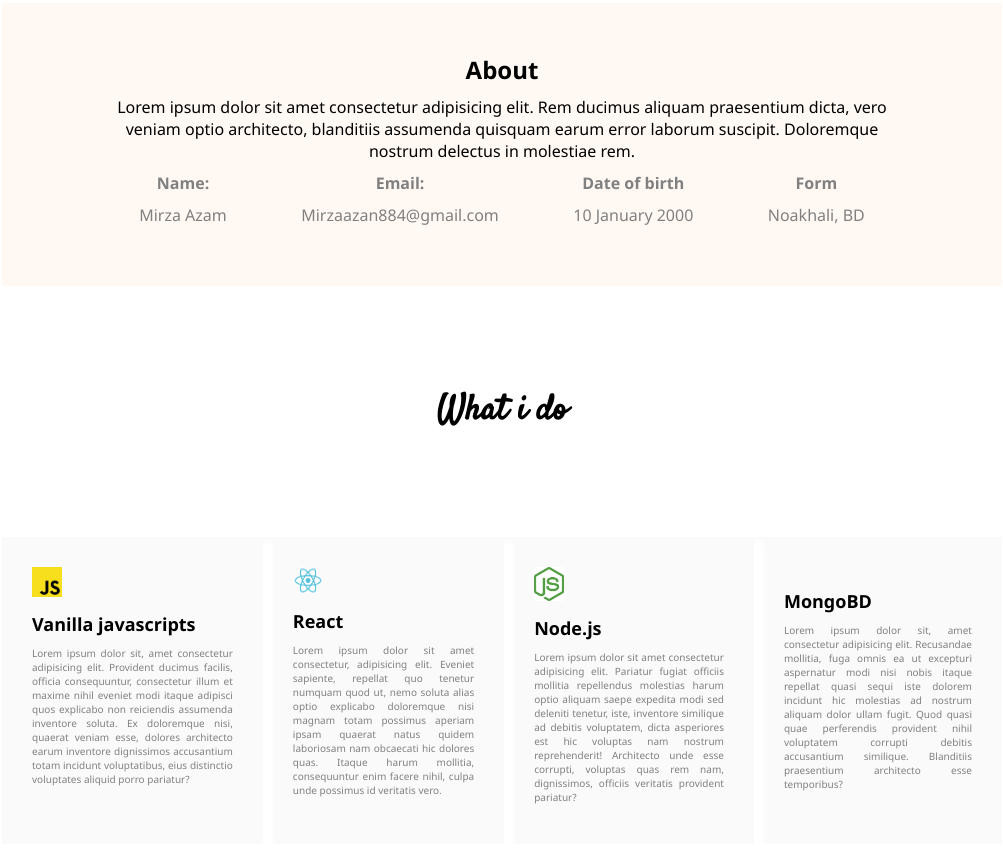
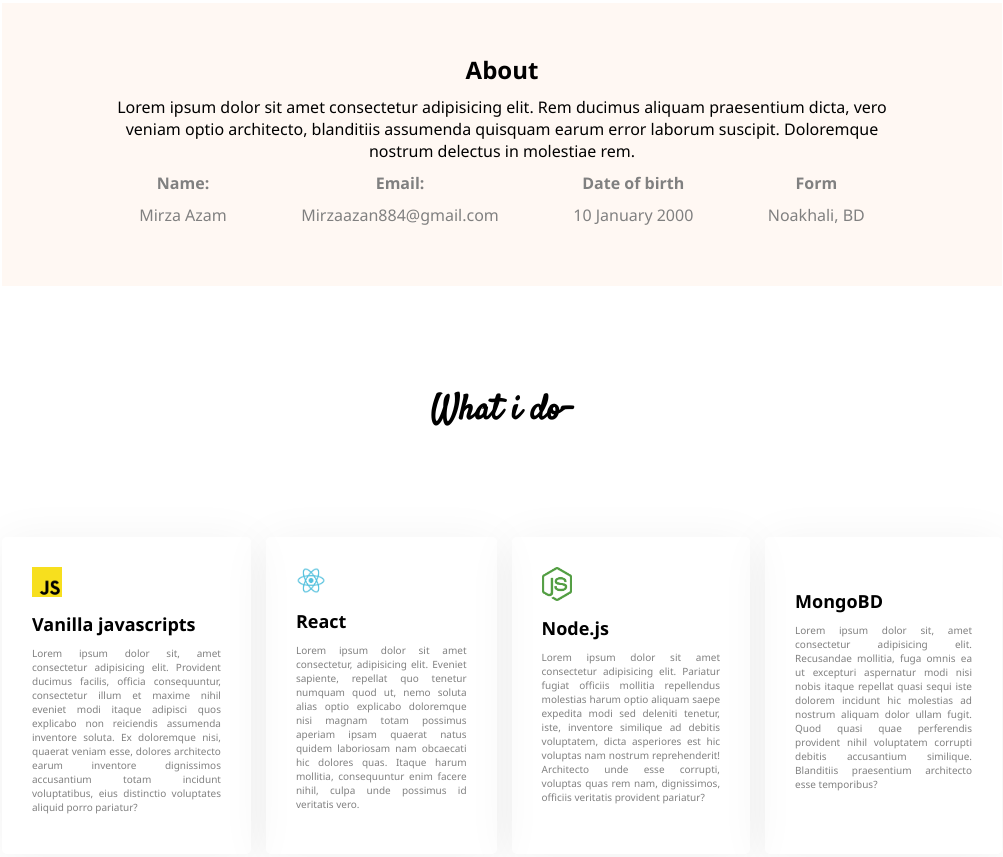
Before and after one commit to mirzaazam/New-Portfolio, a plain HTML site: page index.html in a window 1280 px wide. Shown: the part 539-1396 px from the top of the page, without its empty margins (138-1141 px from the left). Drawn offline with Linux system fonts and the light colour scheme; a web font is replaced by a local one.

Commit message:
change skills

```diff
--- a/index.html
+++ b/index.html
@@ -101,7 +101,7 @@
 
         <!--What i do section-->
         <section>
-            <h3 class="what-do">What i do</h3>
+            <h3 class="what-do">What i do-</h3>
         </section>
 
         <!--Skills section-->
--- a/style/style.css
+++ b/style/style.css
@@ -147,7 +147,7 @@ ul .btn{
     display: flex;
     max-width: 1000px;
     margin: 100px auto;
-    background: #fafafa;
+    gap: 15px;
 }
 .skills-img{
     max-width: 30px;
@@ -167,5 +167,11 @@ ul .btn{
 }
 .skills-box{
     padding: 30px;
-    box-shadow: 10px 5px 5px #fff;
+    box-shadow: 0px 6px 50px rgba(0, 0, 0, 0.06);
+    border-radius: 5px;
 }
+.skills-box:hover{
+    transform: scale(1.05);
+    transition: .5s;
+    cursor: pointer;
+}
```
